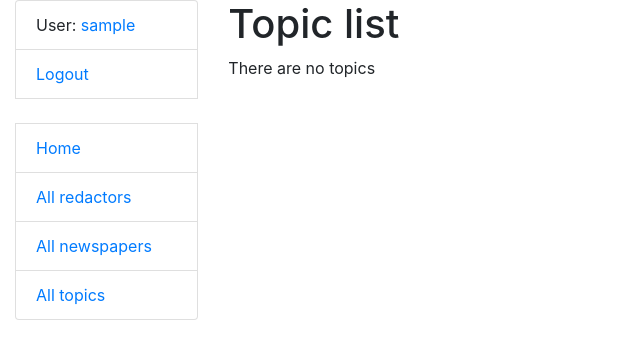
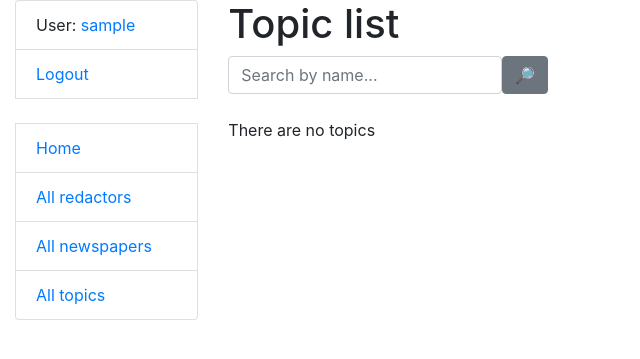
Before and after one commit to LiudmylaKulinchenko/newspaper-agency, a Django app: page /topics/ in a window 1280 px wide. Shown: the top 359 px of the page, without its empty margins (0-640 px from the left). Run offline with Django 4.2, Linux system fonts and the light colour scheme; the visitor is signed in with stand-in values (Sample User, id 1); data that the repository does not hold is empty; some libraries are stand-ins or nearby versions.

Commit message:
Add searching fields in _list.html templates

```diff
--- a/templates/catalog/topic_list.html
+++ b/templates/catalog/topic_list.html
@@ -1,10 +1,17 @@
 {% extends "base.html" %}
+{% load crispy_forms_filters %}
 
 {% block content %}
   <h1>
     Topic list
   </h1>
 
+  <form action="" method="get" class="form-inline">
+    {{ search_form|crispy }}
+    <input class="btn btn-secondary" type="submit" value="🔎">
+  </form>
+
+  <br>
   {% if topic_list %}
     <ul>
       {% for topic in topic_list %}
```
Also changed, not shown: templates/catalog/newspaper_list.html (+7 -0 lines), templates/catalog/redactor_list.html (+7 -0 lines).
